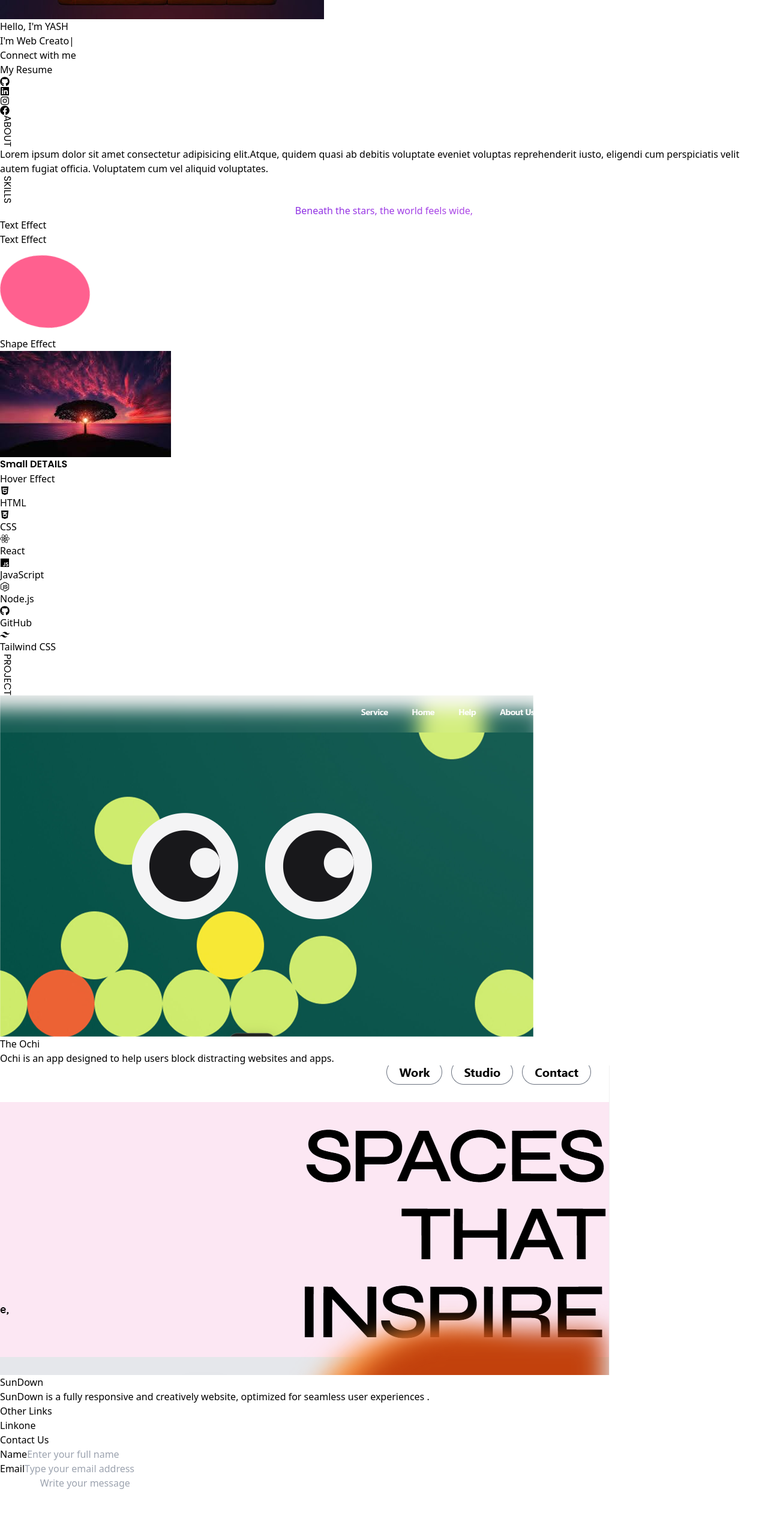
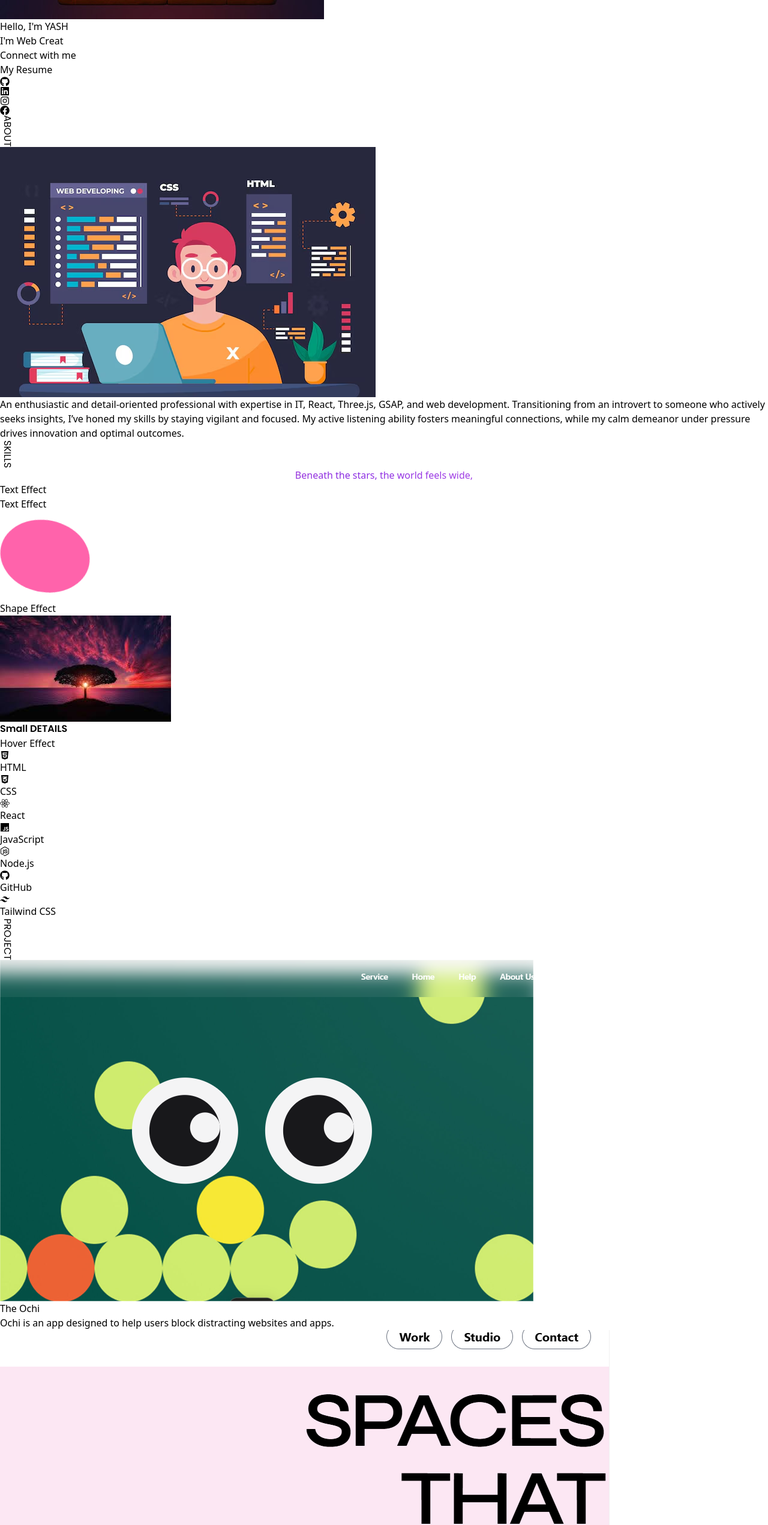
Before and after one commit to 666-yashkumar/My-prot, a React (Vite) app: page / in a window 1280 px wide. Shown: the part 1648-4190 px from the top of the page at 60% size. Built offline with nearby package versions, Linux system fonts and the light colour scheme.

Commit message:
first commit

```diff
--- a/src/Component/Aboutus.jsx
+++ b/src/Component/Aboutus.jsx
@@ -1,5 +1,5 @@
 import React from "react";
-import Profile from "./Images/Profile.jpeg";
+import Profile from "./Images/My.avif";
 
 const Aboutus = () => {
   return (
@@ -7,12 +7,11 @@ const Aboutus = () => {
       <div className="contain md:flex items-center md:gap-20 gap-0  flex flex-col justify-center  md:flex-row">
       <div className="abu md:text-[150px] text-[50px]  ">ABOUT</div>
             <div className="md:flex md:justify-between items-center md:px-0 gap-[20px]   flex flex-col justify-center  md:flex-row ">
-                <div className="img md:w-[200px] w-[160px] md:h-[300px] h-[200px] bg-black flex-shrink-0 "></div>
+                <div className="img md:w-[200px] w-[160px] rounded-lg overflow-hidden md:h-[300px] h-[200px] bg-black flex-shrink-0 ">
+                  <img src={Profile} alt="Profile" className="w-full h-full object-cover"/>
+                </div>
                 <div className="info">
-                 <p className="txt md:text-[20px] text-[15px] md:px-20 px-16  "> Lorem ipsum dolor sit amet consectetur adipisicing elit.Atque, quidem
-                  quasi ab debitis voluptate eveniet voluptas   reprehenderit iusto,
-                  eligendi cum perspiciatis velit  autem fugiat officia. Voluptatem cum vel
-                  aliquid voluptates.</p>
+                 <p className="txt md:text-[20px] text-[15px] md:px-20 px-16  "> An enthusiastic and detail-oriented professional with expertise in IT, React, Three.js, GSAP, and web development. Transitioning from an introvert to someone who actively seeks insights, I’ve honed my skills by staying vigilant and focused. My active listening ability fosters meaningful connections, while my calm demeanor under pressure drives innovation and optimal outcomes.</p>
                 </div>
             </div>
       </div>
--- a/src/Component/Project.jsx
+++ b/src/Component/Project.jsx
@@ -46,9 +46,21 @@ const Project = () => {
               </a>
             </div>
           </div>
-          <div className="b3 w-[250px] h-[210px] md:h-[320px] text-white rounded-lg text-center hover:scale-105 transition-all ease-linear bg-black md:block hidden">
-            <h1 className="text-[20px]" >Other Links</h1>
-            <h2 className="text-blue-600 hover:underline">Linkone</h2>
+          <div className="b3 w-[250px] h-[210px] md:h-[320px] text-white rounded-lg text-center hover:scale-105 transition-all ease-linear bg-black  bg-opacity-30 md:block hidden">
+            <h1 className="text-[20px] pt-3 text-black underline" >Other Links</h1>
+            <div className="px-5 py-4">
+            <h2 className="text-blue-600 hover:underline px-2 py-2 mb-1 bg-white hover:scale-105 transform transition-transform duration-300 ease-in-out rounded-lg ">
+            <a
+                href=" https://portfolio-theta-eight-30.vercel.app/"
+
+              >Sample Portfolio </a></h2>
+
+            <h2 className="text-blue-600 hover:underline px-2 py-2 mb-1 bg-white hover:scale-105 transform transition-transform duration-300 ease-in-out  rounded-lg"> <a href=" https://edu-pg.vercel.app/">Education site </a></h2>
+            <h2 className="text-blue-600 hover:underline px-2 py-2 mb-1 bg-white hover:scale-105 transform transition-transform duration-300 ease-in-out rounded-lg"><a href=" https://contact-pg.vercel.app/">Contact page    - </a></h2>
+            <h2 className="text-blue-600 hover:underline px-2 py-2 mb-1 bg-white hover:scale-105 transform transition-transform duration-300 ease-in-out rounded-lg"><a href=" https://brand-home-pag.vercel.app/">Brand Home page </a></h2>
+            <h2 className="text-blue-600 hover:underline px-2 py-2 bg-white hover:scale-105 transform transition-transform duration-300 ease-in-out rounded-lg"><a href="https://amora-five.vercel.app/">Tech site </a></h2>
+
+            </div>
           </div>
         </div>
       </div>
```
Also changed, not shown: src/Component/Images/my.avif (added).
